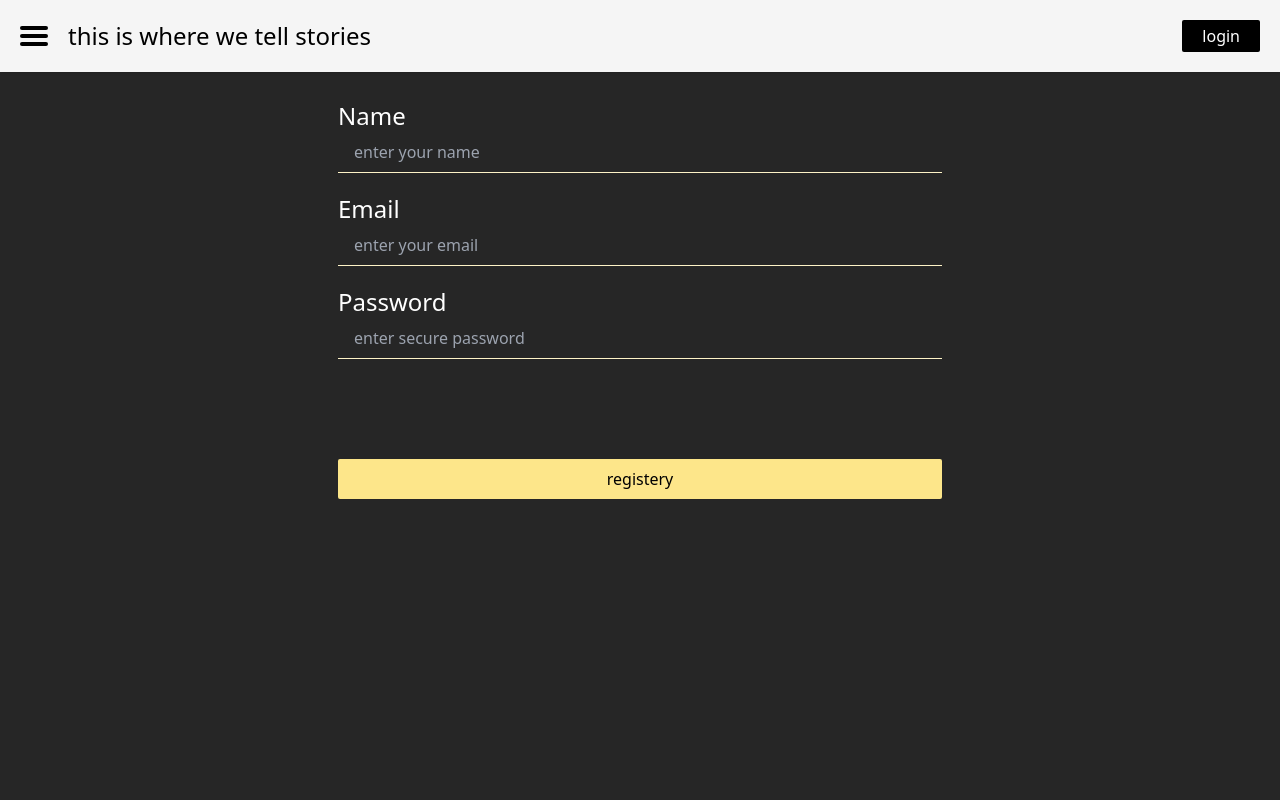
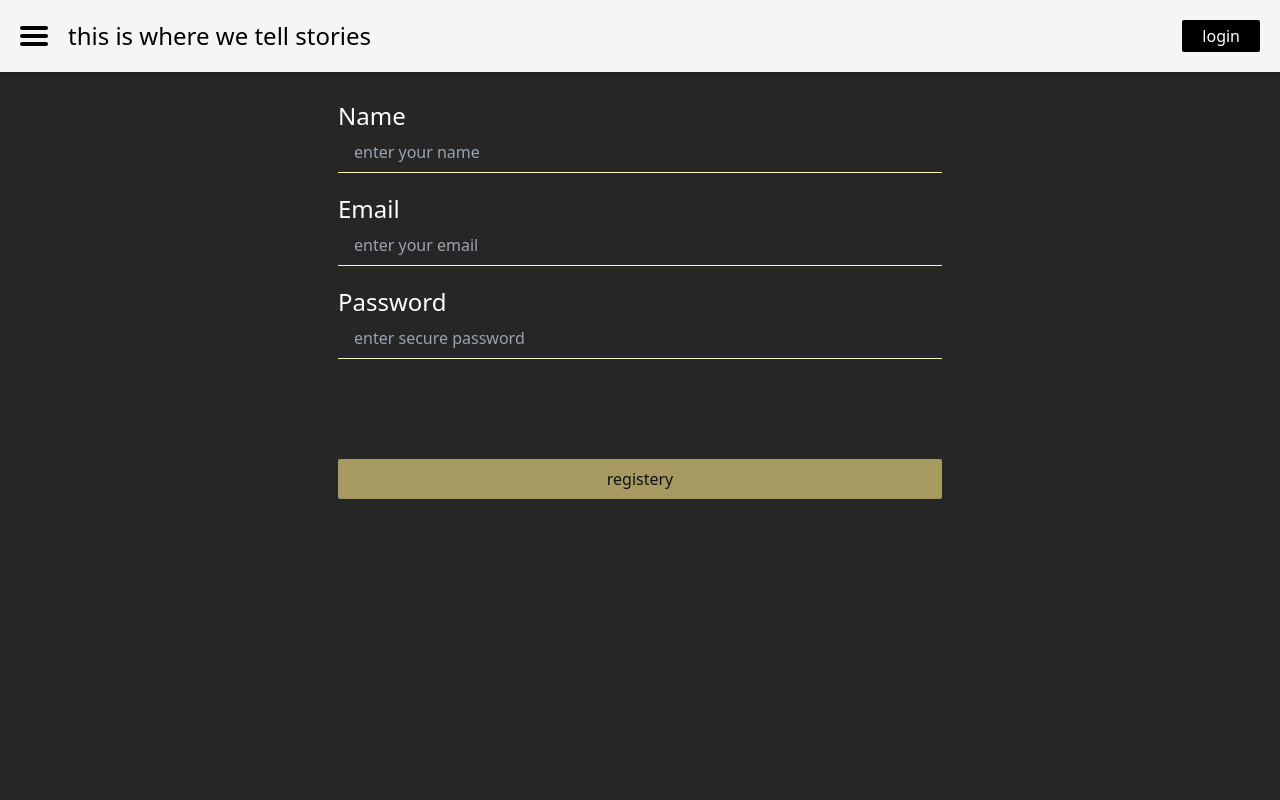
Before and after one commit to armin-bkh/houstory-next-app, a Next.js app: page /auth/registery in a window 1280 px wide. Shown: the top 800 px of the page. Built offline with nearby package versions, Linux system fonts and the light colour scheme.

Commit message:
handle validation with formik and yup

```diff
--- a/components/common/Input/Input.jsx
+++ b/components/common/Input/Input.jsx
@@ -1,4 +1,4 @@
-const Input = ({ lbl, type, id, name, ...rest }) => {
+const Input = ({ lbl, type, id, name, formik, ...rest }) => {
   return (
     <fieldset className="flex flex-col mb-5">
       <label htmlFor={id} className="text-white text-lg md:text-2xl capitalize">
@@ -11,6 +11,11 @@ const Input = ({ lbl, type, id, name, ...rest }) => {
         className="bg-transparent border-b text-white border-amber-100 outline-none text-sm md:text-base py-2 px-4"
         {...rest}
       />
+      {formik.touched[name] && formik.errors[name] && (
+        <span className="mt-2 ml-5 text-xs text-red-500">
+          {formik.errors[name]}
+        </span>
+      )}
     </fieldset>
   );
 };
--- a/package.json
+++ b/package.json
@@ -10,9 +10,11 @@
   },
   "dependencies": {
     "@heroicons/react": "^1.0.5",
+    "formik": "^2.2.9",
     "next": "12.1.0",
     "react": "17.0.2",
-    "react-dom": "17.0.2"
+    "react-dom": "17.0.2",
+    "yup": "^0.32.11"
   },
   "devDependencies": {
     "autoprefixer": "^10.4.2",
--- a/pages/auth/registery.js
+++ b/pages/auth/registery.js
@@ -1,20 +1,36 @@
 import { useState } from "react";
 import Input from "components/common/Input/Input";
 import Head from "next/head";
+import { useFormik } from "formik";
+import * as Yup from "yup";
+
+const initialValues = {
+  name: "",
+  email: "",
+  password: "",
+};
+
+const validationSchema = Yup.object({
+  name: Yup.string().required("your name is required"),
+  email: Yup.string()
+    .email("email address is  invalid")
+    .required("your email is required"),
+  password: Yup.string()
+    .min(5, "password must equal or bigger than 5")
+    .required("password is required"),
+});
 
 const Registery = () => {
-  const [formValues, setFormValues] = useState({
-    name: "",
-    email: "",
-    password: "",
+  const onSubmit = async (values) => {
+    console.log(values);
+  };
+
+  const formik = useFormik({
+    initialValues,
+    onSubmit,
+    validationSchema,
+    validateOnMount: true,
   });
-
-  const changeHandler = (e) => {
-    setFormValues({
-      ...formValues,
-      [e.target.name]: e.target.value,
-    });
-  };
 
   return (
     <>
@@ -23,14 +39,14 @@ const Registery = () => {
         <meta name="description" content="registery in houstory" />
       </Head>
       <main className="bg-neutral-800 min-h-screen flex justify-center p-5">
-        <form className="p-2 w-1/2">
+        <form onSubmit={formik.handleSubmit} className="p-2 w-1/2">
           <Input
             type="text"
             id="name"
             name="name"
             lbl="name"
-            onChange={changeHandler}
-            value={formValues.name}
+            formik={formik}
+            {...formik.getFieldProps('name')}
             placeholder="enter your name"
           />
           <Input
@@ -38,8 +54,8 @@ const Registery = () => {
             id="email"
             name="email"
             lbl="email"
-            onChange={changeHandler}
-            value={formValues.email}
+            formik={formik}
+            {...formik.getFieldProps('email')}
             placeholder="enter your email"
           />
           <Input
@@ -47,11 +63,17 @@ const Registery = () => {
             id="password"
             name="password"
             lbl="password"
-            onChange={changeHandler}
-            value={formValues.password}
+            formik={formik}
+            {...formik.getFieldProps('password')}
             placeholder="enter secure password"
           />
-          <button className="bg-amber-200 py-2 w-full rounded-sm mt-20" type="submit">registery</button>
+          <button
+            className="bg-amber-200 py-2 w-full rounded-sm mt-20 disabled:opacity-60 transition"
+            type="submit"
+            disabled={!formik.isValid}
+          >
+            registery
+          </button>
         </form>
       </main>
     </>
```
Also changed, not shown: 1 other file (tests, documents, lock files or other folders).
